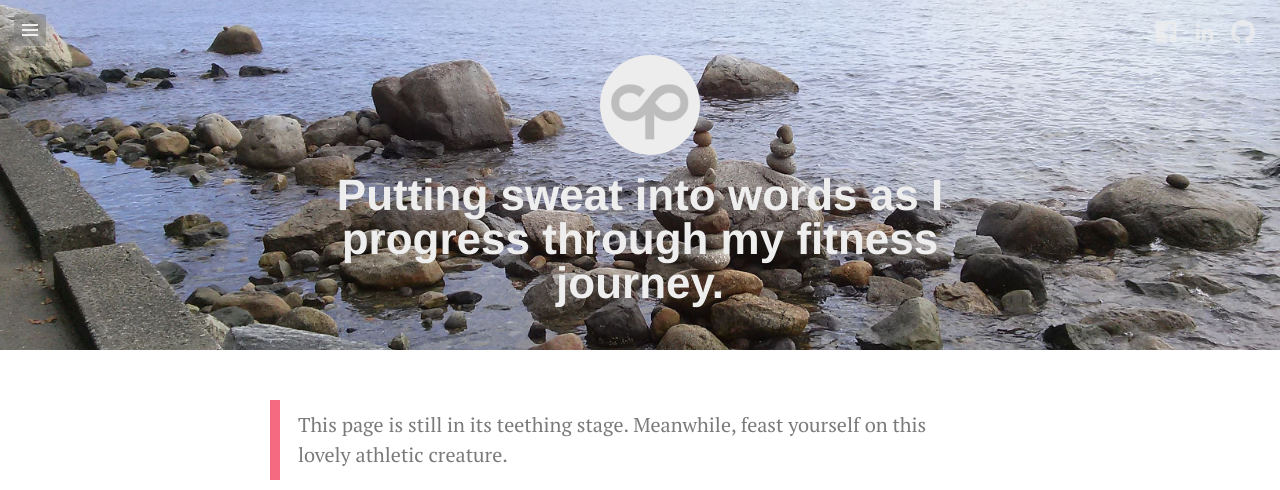
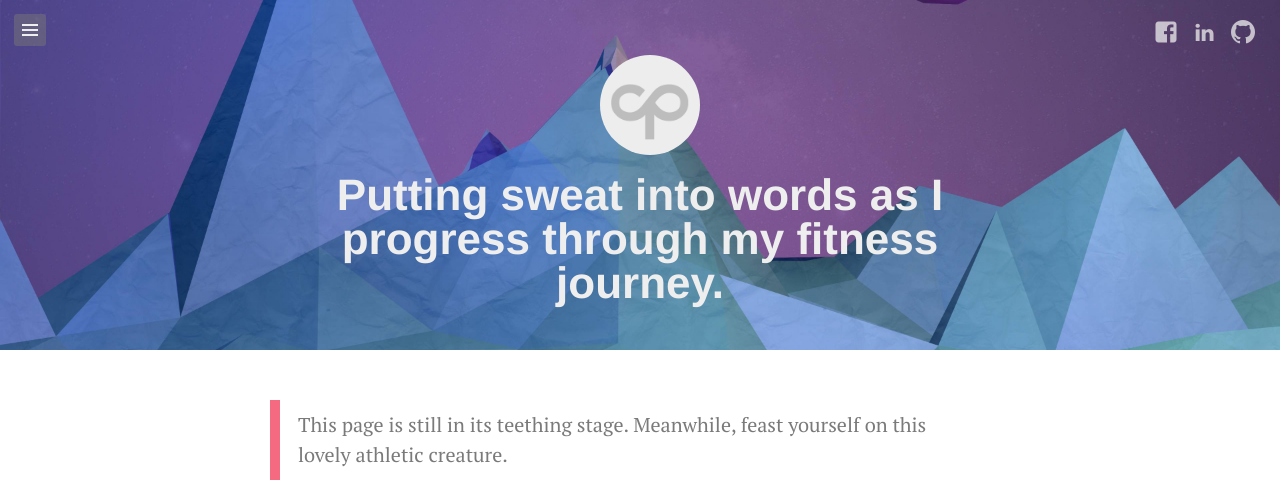
Before and after one commit to yenpeng/yenpeng.github.io, a Jekyll site: the page built from sweat.md, in a window 1280 px wide. Shown: the top 490 px of the page. Built offline with Jekyll 4.4.1, drawn with Linux system fonts in a browser that asks for light colours; Markdown is read by kramdown in place of the engine named in the settings; grey boxes are pictures that could not be loaded.

Commit message:
Change to sweat

```diff
--- a/_layouts/page.html
+++ b/_layouts/page.html
@@ -2,7 +2,7 @@
 layout: default
 ---
 
-<header class="clean" style="height: 350px; background-image: url({{ site.cover }});">
+<header class="clean" style="height: 350px; background-image: url({{ page.cover }});">
 	{% include top.html %}
 	<div id="home-title">
 		<a href="{{ site.url }}">
@@ -16,6 +16,6 @@ layout: default
 <div id="article">
 	{{ content }}
 </div>
-<footer class="clean" style="background-image: url({{ site.cover }}); background-position: bottom; height: 60px;">
+<footer class="clean" style="background-image: url({{ page.cover }}); background-position: bottom; height: 60px;">
 	<p class="copyright">&copy;{{ site.time | date: "%Y" }}, <a href="{{ site.copyright.url }}" target="_blank">{{ site.copyright.author }}</a>. <a href="{{ site.copyright.type_url }}" target="_blank">{{ site.copyright.type_title }}</a>.</p>
 </footer>
--- a/sweat.md
+++ b/sweat.md
@@ -1,6 +1,7 @@
 ---
 layout: page
 title: Putting sweat into words as I progress through my fitness journey.
+cover: /assets/images/cover.jpg
 ---
 
 <div class="message">
```
